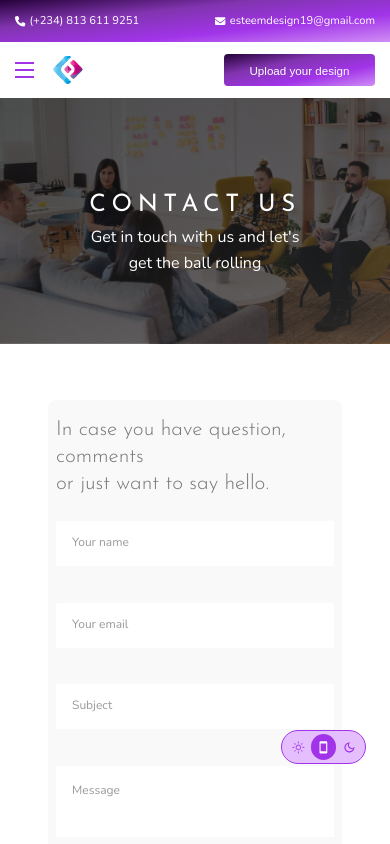
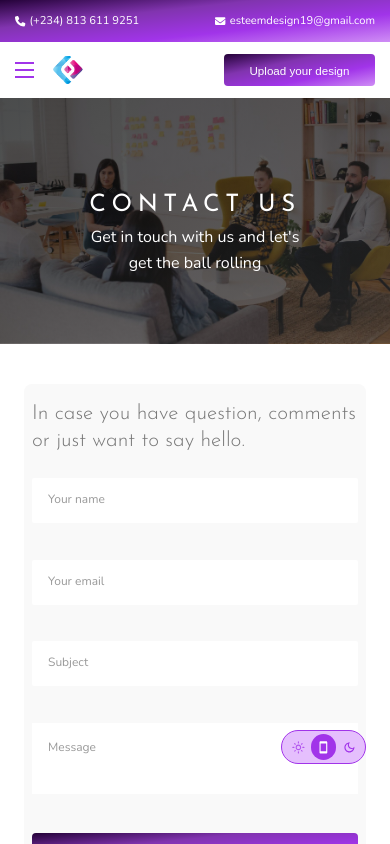
Before and after one commit to esteemayo/next-idesignx, a Next.js app: page /contact in a window 390 px wide. Shown: the top 844 px of the page. Built offline with nearby package versions, Linux system fonts and the light colour scheme.

Commit message:
feat: add media query

```diff
--- a/src/components/contacts/ContactForm.tsx
+++ b/src/components/contacts/ContactForm.tsx
@@ -40,7 +40,6 @@ const ContactForm = () => {
 
   return (
     <Container>
-      <Wrapper>
       <Heading>
         In case you have question, comments
         <Br />
@@ -79,7 +78,6 @@ const ContactForm = () => {
         />
         <Button label='Submit' />
       </Form>
-      </Wrapper>
     </Container>
   );
 };
@@ -122,13 +120,16 @@ const Container = styled.section`
     padding: 2rem;
   }
 
+  @media only screen and (max-width: 26em) {
+    grid-column: full-start / full-end;
+    margin: 5rem 3rem 3rem;
+  }
+
   @media only screen and (max-width: 25em) {
     padding-left: 1rem;
     padding-right: 1rem;
   }
 `;
-
-const Wrapper = styled.div``;
 
 const Heading = styled.h3`
   font-weight: lighter;
```
Lines whose indentation alone changed are shown as unchanged.
